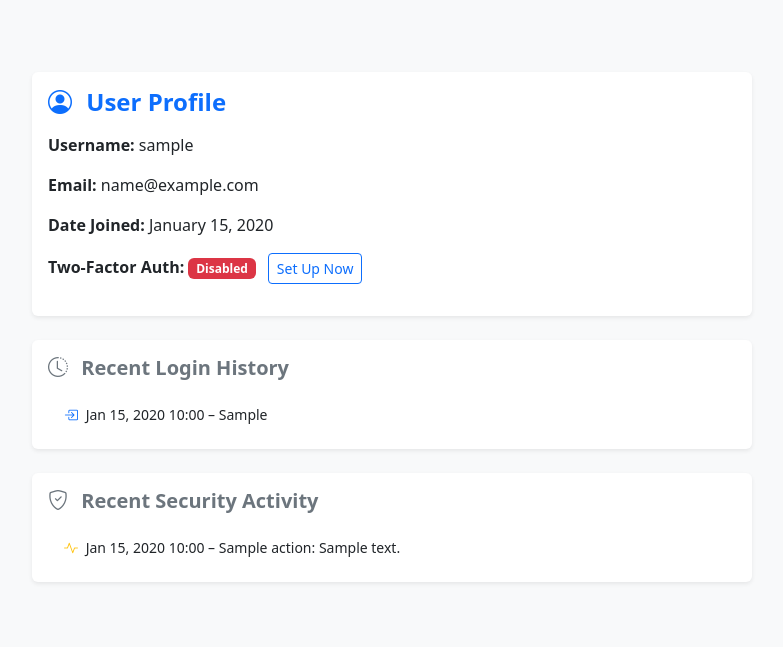
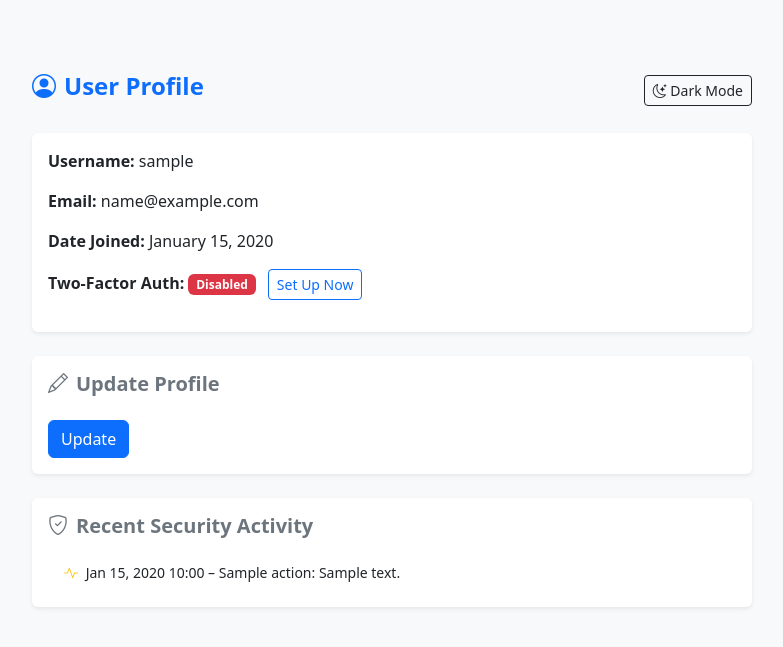
Before and after one commit to edanodongo/password-manager, a Django app: template templates/account/profile.html in a window 1280 px wide. Shown: the part 64-711 px from the top of the page, without its empty margins (248-1031 px from the left). Run offline with Django 5.2, Linux system fonts and the light colour scheme; a user stored in the database is signed in; tables that the repository leaves empty hold one stand-in row (values such as "Sample post"); the template is opened without the code that fills it: values that come from a table or form of the project are taken from there, most other values are stand-ins (such as "Sample title", 1, 10 or a date in 2020); data that the repository does not hold is empty.

Commit message:
updated profile and settings

```diff
--- a/templates/account/profile.html
+++ b/templates/account/profile.html
@@ -1,14 +1,20 @@
 {% extends 'vault/base.html' %}
+{% load static %}
 {% block content %}
 
 <div class="container py-4">
   <div class="row justify-content-center">
     <div class="col-lg-8">
+      <div class="d-flex justify-content-between align-items-center mb-4">
+        <h4 class="fw-bold text-primary"><i class="bi bi-person-circle me-2"></i>User Profile</h4>
+        <button class="btn btn-sm btn-outline-dark" id="toggle-theme">
+          <i class="bi bi-moon-stars"></i> Dark Mode
+        </button>
+      </div>
+
+      <!-- Basic Info -->
       <div class="card shadow-sm mb-4 border-0">
         <div class="card-body">
-          <h4 class="fw-bold text-primary mb-3">
-            <i class="bi bi-person-circle me-2"></i> User Profile
-          </h4>
           <p><strong>Username:</strong> {{ user.username }}</p>
           <p><strong>Email:</strong> {{ user.email }}</p>
           <p><strong>Date Joined:</strong> {{ user.date_joined|date:"F j, Y" }}</p>
@@ -16,6 +22,7 @@
             <strong>Two-Factor Auth:</strong>
             {% if mfa_enabled %}
               <span class="badge bg-success">Enabled</span>
+              <a href="{% url 'two_factor:disable' %}" class="btn btn-sm btn-outline-danger ms-2">Disable</a>
             {% else %}
               <span class="badge bg-danger">Disabled</span>
               <a href="{% url 'two_factor:setup' %}" class="btn btn-sm btn-outline-primary ms-2">Set Up Now</a>
@@ -24,27 +31,22 @@
         </div>
       </div>
 
+      <!-- Profile Update Form -->
       <div class="card shadow-sm mb-4 border-0">
         <div class="card-body">
-          <h5 class="fw-semibold text-secondary mb-3"><i class="bi bi-clock-history me-2"></i> Recent Login History</h5>
-          {% if login_logs %}
-            <ul class="list-group list-group-flush">
-              {% for log in login_logs %}
-                <li class="list-group-item small">
-                  <i class="bi bi-box-arrow-in-right text-primary me-1"></i>
-                  {{ log.timestamp|date:"M d, Y H:i" }} – {{ log.user_agent }}
-                </li>
-              {% endfor %}
-            </ul>
-          {% else %}
-            <p class="text-muted">No login records available.</p>
-          {% endif %}
+          <h5 class="fw-semibold text-secondary mb-3"><i class="bi bi-pencil me-2"></i>Update Profile</h5>
+          <form method="post">
+            {% csrf_token %}
+            {{ form.as_p }}
+            <button type="submit" class="btn btn-primary mt-2">Update</button>
+          </form>
         </div>
       </div>
 
-      <div class="card shadow-sm border-0">
+      <!-- Security Logs and Login History (Reuse from previous step) -->
+      <div class="card shadow-sm border-0 mb-4">
         <div class="card-body">
-          <h5 class="fw-semibold text-secondary mb-3"><i class="bi bi-shield-check me-2"></i> Recent Security Activity</h5>
+          <h5 class="fw-semibold text-secondary mb-3"><i class="bi bi-shield-check me-2"></i>Recent Security Activity</h5>
           {% if security_logs %}
             <ul class="list-group list-group-flush">
               {% for log in security_logs %}
@@ -66,4 +68,19 @@
 
 <!-- Bootstrap Icons CDN -->
 <link rel="stylesheet" href="https://cdn.jsdelivr.net/npm/bootstrap-icons@1.11.3/font/bootstrap-icons.css">
+
+<!-- Dark Mode Toggle -->
+<script>
+  const toggleBtn = document.getElementById('toggle-theme');
+  toggleBtn.addEventListener('click', () => {
+    document.body.classList.toggle('bg-dark');
+    document.body.classList.toggle('text-white');
+    document.querySelectorAll('.card').forEach(card => {
+      card.classList.toggle('bg-dark');
+      card.classList.toggle('text-white');
+      card.classList.toggle('border-light');
+    });
+  });
+</script>
+
 {% endblock %}
```
